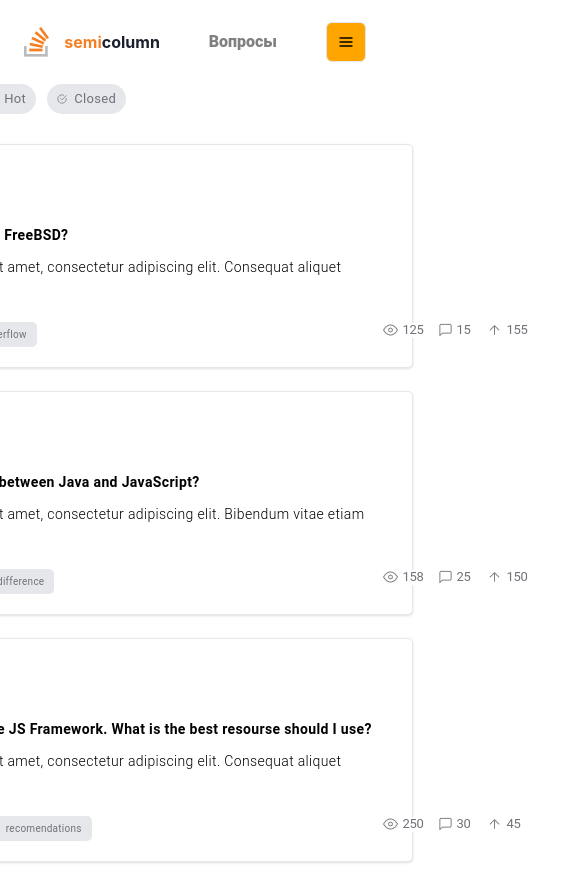
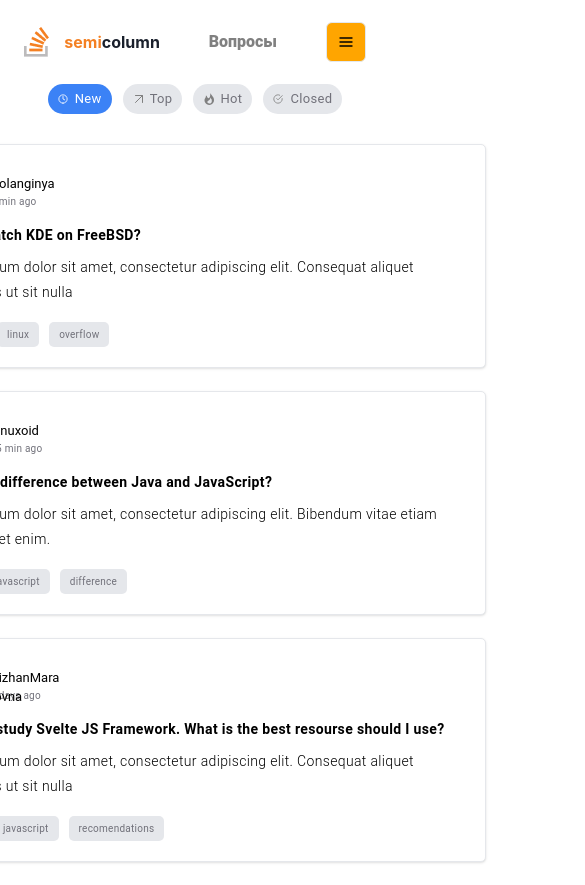
Before and after one commit to cofeek-codes/year3half2, a React (Vite) app in the folder kp/project/: page / in a window 390 px wide. Shown: the whole page, 585 px wide, since content can reach past the window. Built offline with nearby package versions, Linux system fonts and the light colour scheme.

Commit message:
adaptive

```diff
--- a/kp/project/src/components/Auth/LoginForm.tsx
+++ b/kp/project/src/components/Auth/LoginForm.tsx
@@ -1,3 +1,4 @@
+import { Link } from "react-router-dom"
 import AuthFromTitle from "./AuthFromTitle"
 
 const LoginForm = () => {
@@ -6,9 +7,11 @@ const LoginForm = () => {
       <form className="flex-col justify-start items-start gap-[15px] flex">
          <input className="border h-[42px] pl-[15px] w-[380px] rounded-[5px] border-solid border-[#eaeaea];" defaultValue={'azakost@gmail.com'} placeholder="Email" type="email" />
          <input className="border h-[42px] pl-[15px] w-[380px] rounded-[5px] border-solid border-[#eaeaea];" defaultValue={'password'} placeholder="Password" type="password" />
-         <div className="w-[380px] h-[38px] relative bg-orange-500 rounded-[5px] flex items-center justify-center">
-            <div className="text-white text-[15px] font-black font-['Roboto'] tracking-tight">Войти</div>
-         </div>
+         <Link to={'/'}>
+            <div className="w-[380px] h-[38px] relative bg-orange-500 rounded-[5px] flex items-center justify-center">
+               <div className="text-white text-[15px] font-black font-['Roboto'] tracking-tight">Войти</div>
+            </div>
+         </Link>
       </form >
    </div>
 
--- a/kp/project/src/components/Auth/RegisterForm.tsx
+++ b/kp/project/src/components/Auth/RegisterForm.tsx
@@ -1,3 +1,4 @@
+import { Link } from "react-router-dom"
 import AuthFromTitle from "./AuthFromTitle"
 
 const RegisterForm = () => {
@@ -8,9 +9,11 @@ const RegisterForm = () => {
          <input className="border h-[42px] pl-[15px] w-[380px] rounded-[5px] border-solid border-[#eaeaea];" defaultValue={'azakost@gmail.com'} placeholder="Email" type="email" />
          <input className="border h-[42px] pl-[15px] w-[380px] rounded-[5px] border-solid border-[#eaeaea];" defaultValue={'password'} placeholder="Password" type="password" />
          <input className="border h-[42px] pl-[15px] w-[380px] rounded-[5px] border-solid border-[#eaeaea];" defaultValue={'password'} placeholder="Repeat Password" type="password" />
-         <div className="w-[380px] h-[38px] relative bg-orange-500 rounded-[5px] flex items-center justify-center">
-            <div className="text-white text-[15px] font-black font-['Roboto'] tracking-tight">Зарегистрироваться</div>
-         </div>
+         <Link to={'/'}>
+            <div className="w-[380px] h-[38px] relative bg-orange-500 rounded-[5px] flex items-center justify-center">
+               <div className="text-white text-[15px] font-black font-['Roboto'] tracking-tight">Зарегистрироваться</div>
+            </div>
+         </Link>
       </form >
    </div>
 
--- a/kp/project/src/components/Header/HeaderAuth.tsx
+++ b/kp/project/src/components/Header/HeaderAuth.tsx
@@ -1,3 +1,4 @@
+import { Link } from "react-router-dom";
 import HeaderBurger from "./HeaderBurger";
 
 const HeaderAuth = () => {
@@ -6,9 +7,13 @@ const HeaderAuth = () => {
          <div className="header__auth">
             <button className="btn__register">
                <img alt="user-plus" src="/src/assets/user-plus.png" />
-               <span>Регистрация</span>
+               <Link to={'/auth/register'}>
+                  <span>Регистрация</span>
+               </Link>
             </button>
-            <button className="btn__login">Вход</button>
+            <Link to={'/auth/login'}>
+               <button className="btn__login">Вход</button>
+            </Link>
          </div>
          <HeaderBurger />
       </>
--- a/kp/project/src/components/Questions/Question.tsx
+++ b/kp/project/src/components/Questions/Question.tsx
@@ -29,7 +29,7 @@ const Question = ({ question }: { question: TQuestion }) => {
                ))}
 
             </div>
-            <div className="left-[520px] top-[3px] absolute bg-white justify-start items-center gap-[15px] inline-flex">
+            <div className="question__stats left-[520px] top-[3px] absolute bg-white justify-start items-center gap-[15px] inline-flex">
                <div className="w-[41px] h-[15px] relative flex items-center">
                   <img alt="" src={images.viewsIcon} />
                   <div className="text-zinc-500 text-[13px] font-normal font-['Roboto'] tracking-tight ml-[5px]">{question.views}</div>
--- a/kp/project/src/components/Questions/QuestionFilters.tsx
+++ b/kp/project/src/components/Questions/QuestionFilters.tsx
@@ -21,7 +21,7 @@ const QuestionFilters = () => {
 
    }
    return <>
-      <div className="flex justify-start items-center w-full mb-[30px]">
+      <div className="flex justify-center items-center w-full mb-[30px]">
          <div className="px-2.5 py-[5px] bg-gray-200 selectable selected mr-[11px] selectable rounded-[100px] justify-start items-center gap-[5px] flex" onClick={selectFilter}>
             <div className="w-3 h-3 relative flex items-center " >
                <div className="w-2.5 h-2.5">
--- a/kp/project/src/index.scss
+++ b/kp/project/src/index.scss
@@ -77,7 +77,7 @@ $blue: #3b82f6;
 // header
 
 
-//main
+// main
 
 .main__wrapper, .auth__wrapper {
 	display: flex;
@@ -94,6 +94,21 @@ $blue: #3b82f6;
 }
 
 @media(max-width: 768px) {
+   .main__wrapper {
+      display: flex;
+      justify-content: center;
+      align-items: center;
+      // flex-direction: column;
+   }
+   .auth__image {
+      display: none;
+   }
+   .inner__wrapper {
+      display: flex;
+      justify-content: center;
+      align-items: center;
+      flex-direction: column;
+   }
    .question__wrapper {
       width: 80%;
       &>div {
@@ -107,8 +122,12 @@ $blue: #3b82f6;
          width: 100%;
       }
 
+      .question__stats {
+         display: none;
+      }
 }
-//main
+// main
+
 
 
 // question filters
--- a/kp/project/src/pages/LoginPage.tsx
+++ b/kp/project/src/pages/LoginPage.tsx
@@ -7,7 +7,7 @@ const LoginPage = () => {
    return <AuthLayout>
       <LoginForm />
       <div>
-         <img className="w-[860px] h-[816px] relative" src={images.AuthImg} />
+         <img className="w-[860px] h-[816px] relative auth__image" src={images.AuthImg} />
       </div>
    </AuthLayout>
 }
--- a/kp/project/src/pages/RegisterPage.tsx
+++ b/kp/project/src/pages/RegisterPage.tsx
@@ -7,7 +7,7 @@ const RegisterPage = () => {
    return <AuthLayout>
       <RegisterForm />
       <div>
-         <img className="w-[860px] h-[816px] relative" src={images.AuthImg} />
+         <img className="w-[860px] h-[816px] relative auth__image" src={images.AuthImg} />
       </div>
    </AuthLayout>
 }
```
